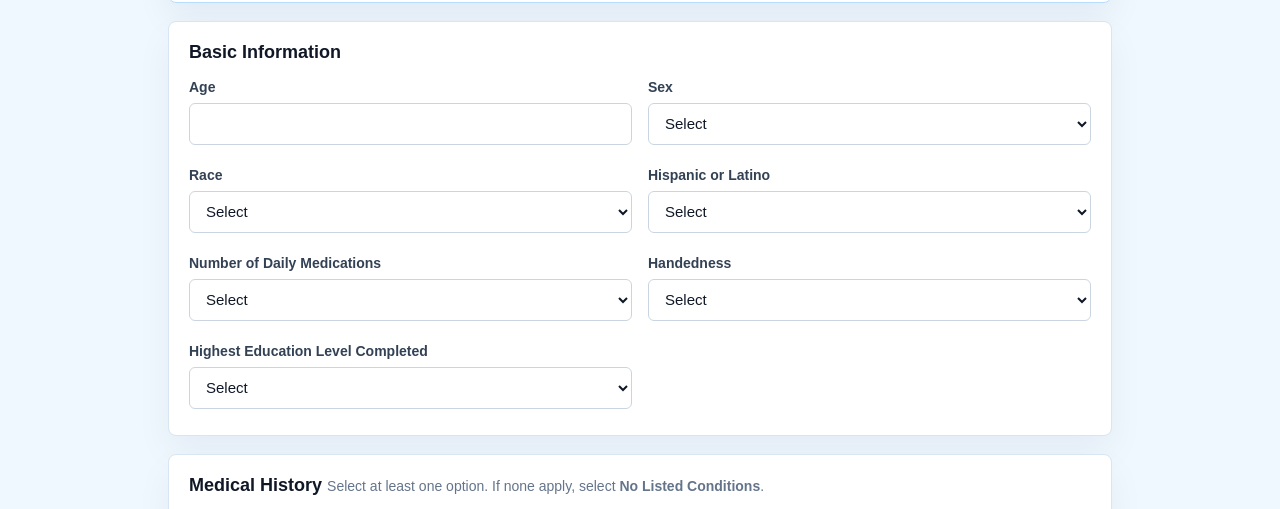
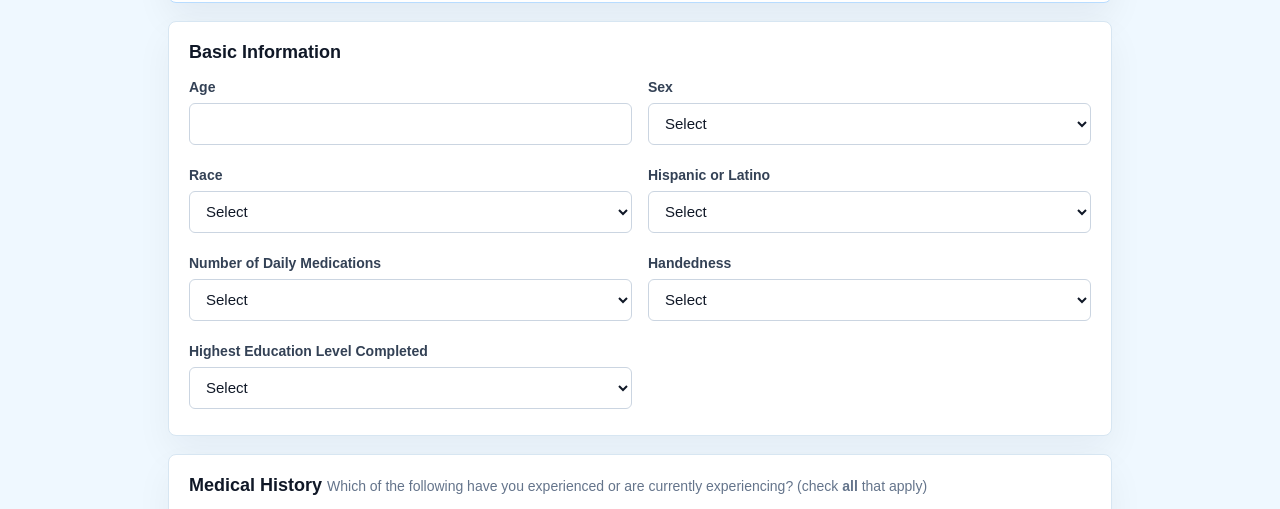
Before and after one commit to HI-dsvffsfd/AlzAware, a plain HTML site: page docs/assessment.html in a window 1280 px wide. Shown: the part 246-755 px from the top of the page. Drawn offline with Linux system fonts and the light colour scheme.

Commit message:
recall medical history text

```diff
--- a/docs/assessment.html
+++ b/docs/assessment.html
@@ -640,7 +640,7 @@
     <section>
       <h2>
         Medical History
-        <span class="hint">Select at least one option. If none apply, select <strong>No Listed Conditions</strong>.</span>
+          <span class="hint">Which of the following have you experienced or are currently experiencing? (check <strong>all</strong> that apply)</span>
       </h2>
 
       <div class="grid" id="medicalGrid"></div>
```
